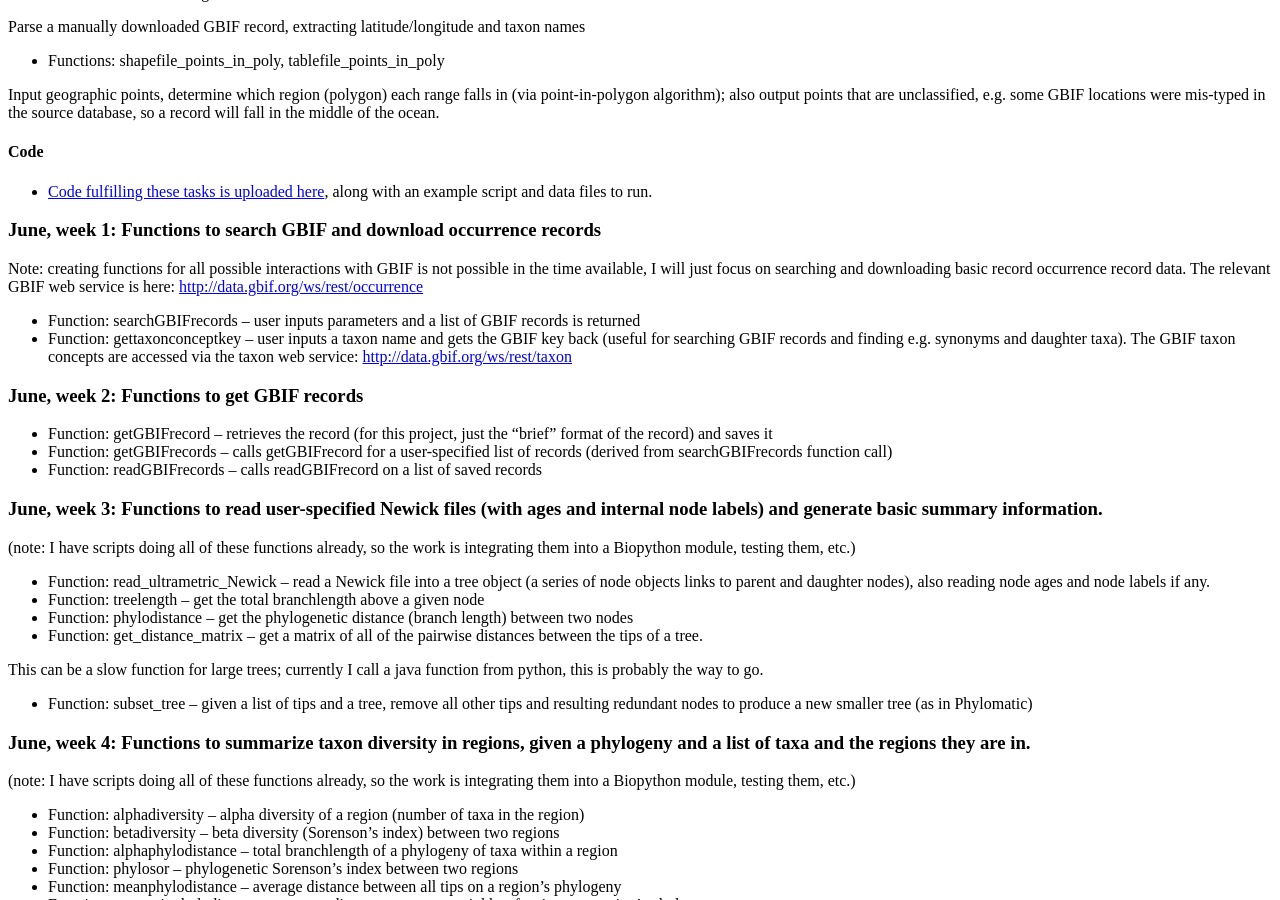
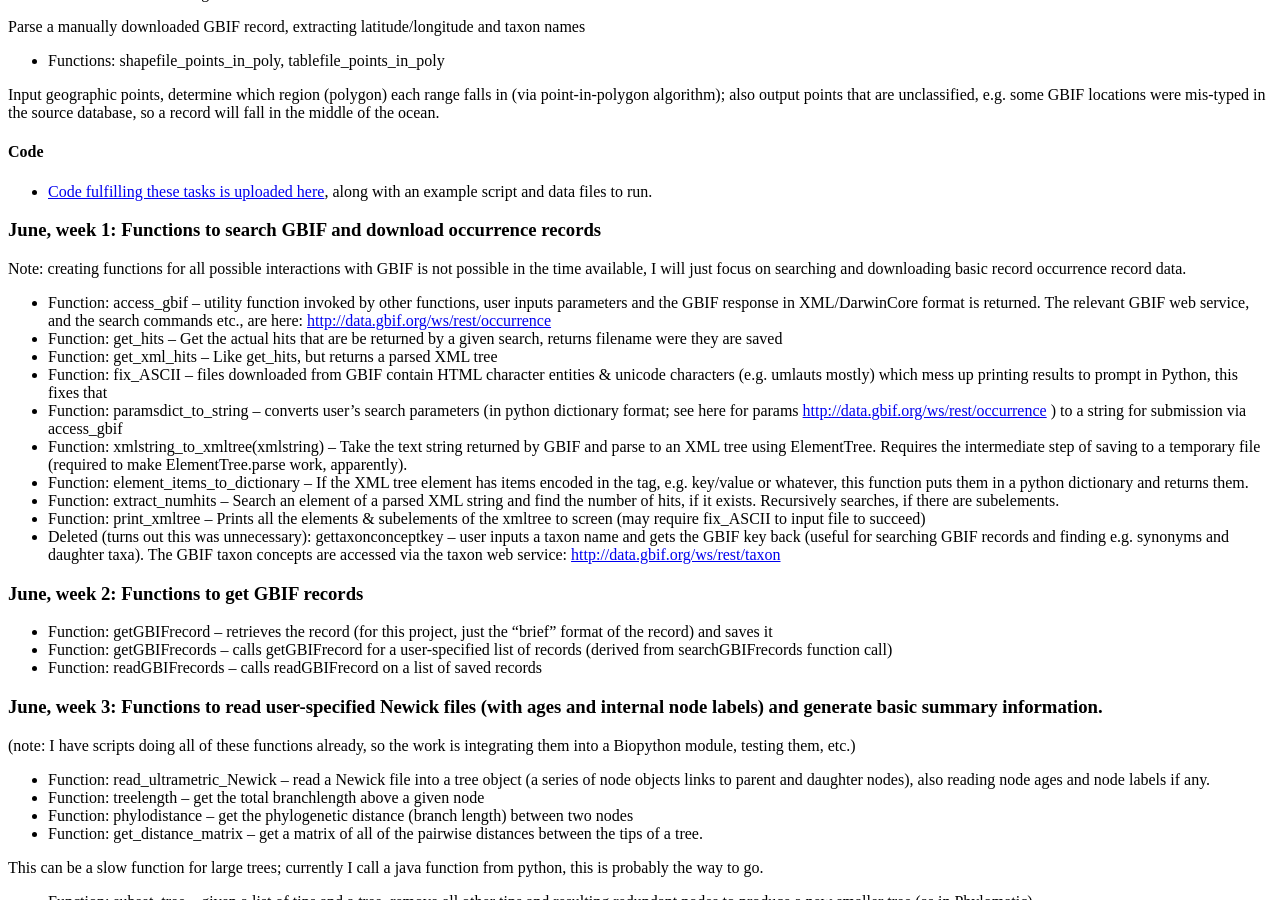
Before and after one commit to biopython/biopython.github.io, a Jekyll site: the page built from wiki/BioGeography.md, in a window 1280 px wide and 900 px high, scrolled down 585 px. Built offline with Jekyll 4.4.1, drawn with Linux system fonts in a browser that asks for light colours.

Commit message:
updated function names to refer to functions in geogUtils.py

```diff
--- a/wiki/BioGeography.md
+++ b/wiki/BioGeography.md
@@ -87,15 +87,42 @@ database, so a record will fall in the middle of the ocean.
 
 Note: creating functions for all possible interactions with GBIF is not
 possible in the time available, I will just focus on searching and
-downloading basic record occurrence record data. The relevant GBIF web
-service is here: <http://data.gbif.org/ws/rest/occurrence>
+downloading basic record occurrence record data.
 
--   Function: searchGBIFrecords – user inputs parameters and a list of
-    GBIF records is returned
--   Function: gettaxonconceptkey – user inputs a taxon name and gets the
-    GBIF key back (useful for searching GBIF records and finding e.g.
-    synonyms and daughter taxa). The GBIF taxon concepts are accessed
-    via the taxon web service: <http://data.gbif.org/ws/rest/taxon>
+-   Function: access\_gbif – utility function invoked by other
+    functions, user inputs parameters and the GBIF response in
+    XML/DarwinCore format is returned. The relevant GBIF web service,
+    and the search commands etc., are here:
+    <http://data.gbif.org/ws/rest/occurrence>
+-   Function: get\_hits -- Get the actual hits that are be returned by a
+    given search, returns filename were they are saved
+-   Function: get\_xml\_hits -- Like get\_hits, but returns a parsed XML
+    tree
+-   Function: fix\_ASCII -- files downloaded from GBIF contain HTML
+    character entities & unicode characters (e.g. umlauts mostly) which
+    mess up printing results to prompt in Python, this fixes that
+-   Function: paramsdict\_to\_string -- converts user's search
+    parameters (in python dictionary format; see here for params
+    <http://data.gbif.org/ws/rest/occurrence> ) to a string for
+    submission via access\_gbif
+-   Function: xmlstring\_to\_xmltree(xmlstring) -- Take the text string
+    returned by GBIF and parse to an XML tree using ElementTree.
+    Requires the intermediate step of saving to a temporary file
+    (required to make ElementTree.parse work, apparently).
+-   Function: element\_items\_to\_dictionary -- If the XML tree element
+    has items encoded in the tag, e.g. key/value or whatever, this
+    function puts them in a python dictionary and returns them.
+-   Function: extract\_numhits -- Search an element of a parsed XML
+    string and find the number of hits, if it exists. Recursively
+    searches, if there are subelements.
+-   Function: print\_xmltree -- Prints all the elements & subelements of
+    the xmltree to screen (may require fix\_ASCII to input file
+    to succeed)
+-   Deleted (turns out this was unnecessary): gettaxonconceptkey – user
+    inputs a taxon name and gets the GBIF key back (useful for searching
+    GBIF records and finding e.g. synonyms and daughter taxa). The GBIF
+    taxon concepts are accessed via the taxon web service:
+    <http://data.gbif.org/ws/rest/taxon>
 
 ### June, week 2: Functions to get GBIF records
 
```
Also changed, not shown: 1 other file.
